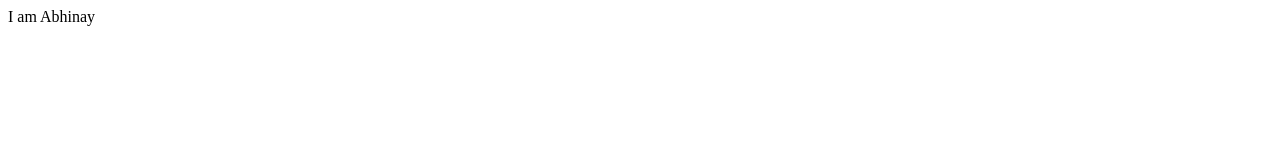
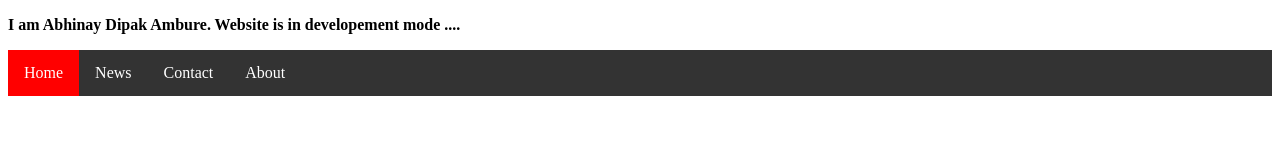
Before and after one commit to adambure21/adambure21.github.io, a plain HTML site: page index.html in a window 1280 px wide. Drawn offline with Linux system fonts and the light colour scheme.

Commit message:
update index.html

```diff
--- a/index.html
+++ b/index.html
@@ -1,8 +1,44 @@
+<!DOCTYPE html>
 <html>
+<head>
+<style>
+ul {
+  list-style-type: none;
+  margin: 0;
+  padding: 0;
+  overflow: hidden;
+  background-color: #333;
+}
 
+li {
+  float: left;
+}
+
+li a {
+  display: inline-block;
+  color: white;
+  text-align: center;
+  padding: 14px 16px;
+  text-decoration: none;
+}
+
+li a:hover {
+  background-color: #111;
+}
+
+.active {
+  background-color: red;
+}
+</style>
+</head>
 <body>
+<p><b>I am Abhinay Dipak Ambure. Website is in developement mode ....</b></p>
+<ul>
+  <li><a href="#home" class="active">Home</a></li>
+  <li><a href="#news">News</a></li>
+  <li><a href="#contact">Contact</a></li>
+  <li><a href="#about">About</a></li>
+</ul>
 
-<p> I am Abhinay </p>
-
-<body>
-<html>
+</body>
+</html>
```
